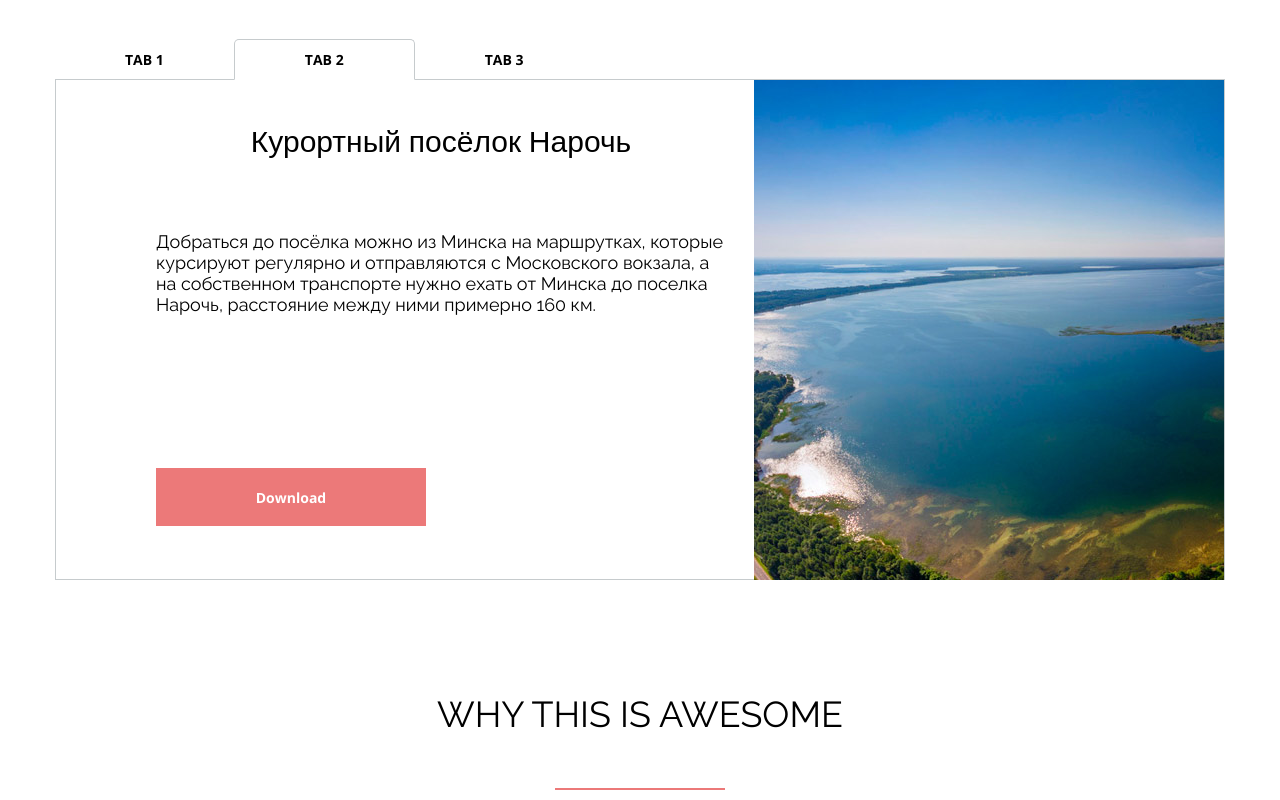
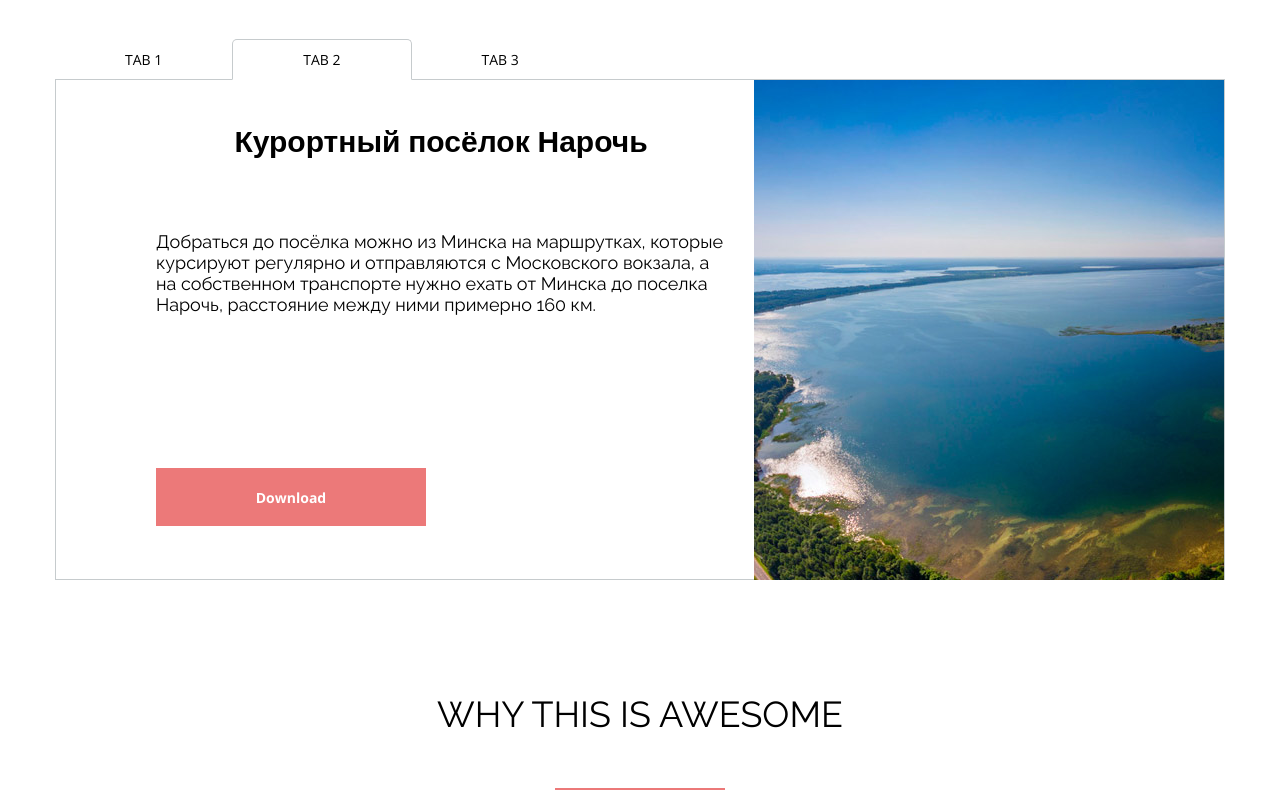
Before and after one commit to anngofman/AXIT, a plain HTML site: page index.html in a window 1280 px wide. Both pictures are taken after a click on the label "TAB 2". Shown: the top 800 px of the page. Drawn offline with nearby package versions, Linux system fonts and the light colour scheme.

Commit message:
add font

```diff
--- a/styles/style.css
+++ b/styles/style.css
@@ -1,5 +1,5 @@
 @import url('https://fonts.googleapis.com/css2?family=Raleway&display=swap');
-@import url('https://fonts.googleapis.com/css2?family=Open+Sans:wght@700&display=swap');
+@import url('https://fonts.googleapis.com/css2?family=Open+Sans:wght@400;700&display=swap');
 
 * {
   margin: 0;
@@ -141,6 +141,7 @@ hr {
   width: 570px;
   height: 124px;
   font-family: 'Open Sans', sans-serif;
+  font-weight: 700;
   font-size: 30px;
   text-align: center;
   padding: 40px 0;
```
